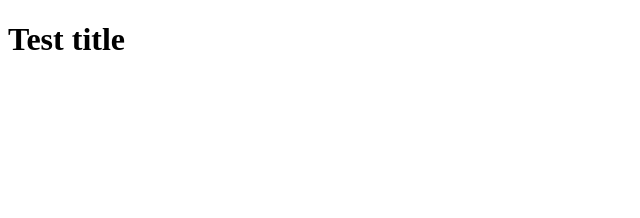
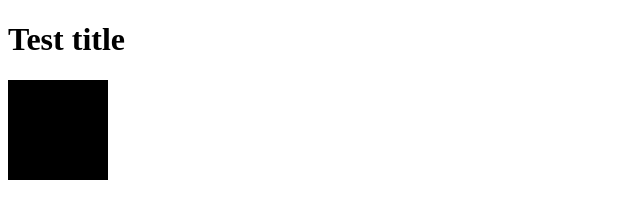
Before and after one commit to Atheekazmy/test, a plain HTML site: page index.html in a window 1280 px wide. Shown: the whole page, without its empty margins (0-640 px from the left). Drawn offline with Linux system fonts and the light colour scheme.

Commit message:
title change

```diff
--- a/index.html
+++ b/index.html
@@ -3,9 +3,11 @@
 <head>
     <meta charset="UTF-8">
     <meta name="viewport" content="width=device-width, initial-scale=1.0">
-    <title>Test </title>
+    <title>Test Atheek azmy</title>
+
 </head>
 <body>
     <h1>Test title</h1>
+    <Div style="background-color: black; height: 100px; width: 100px;">Test Atheek azmy</Div>
 </body>
 </html>
```
